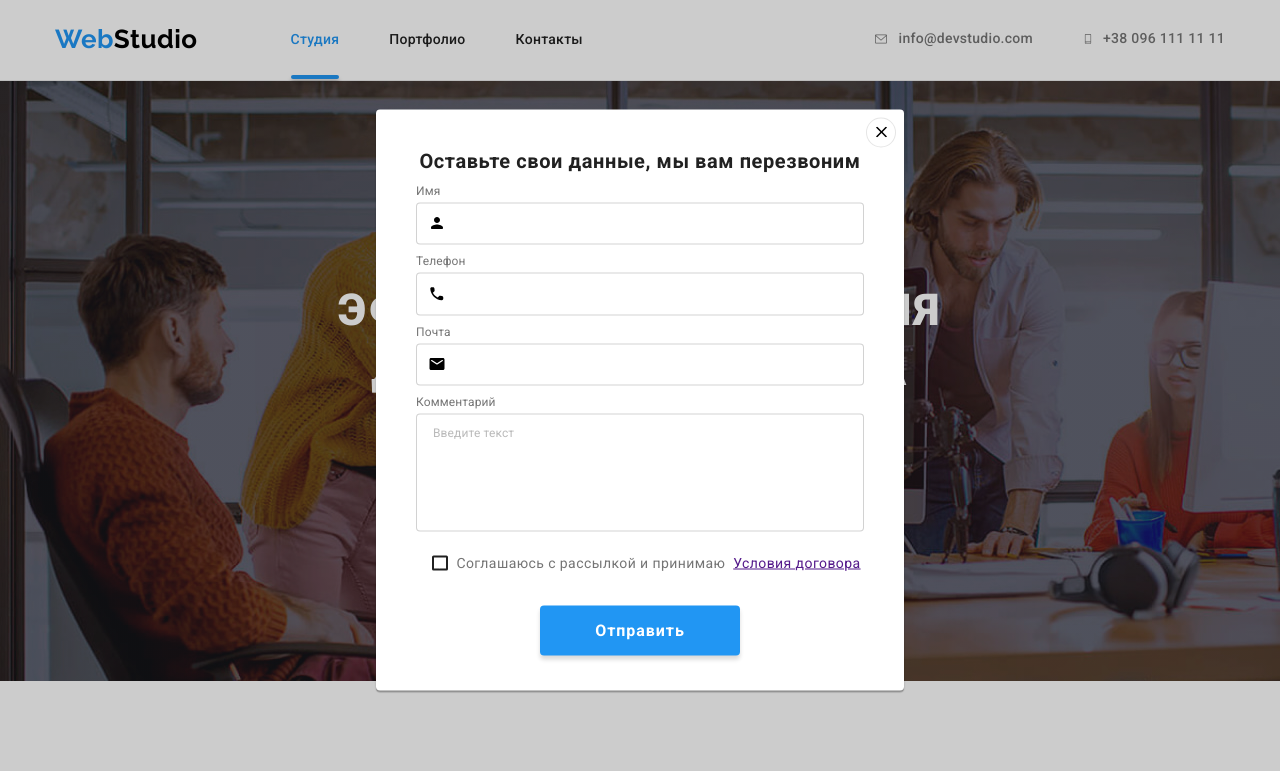
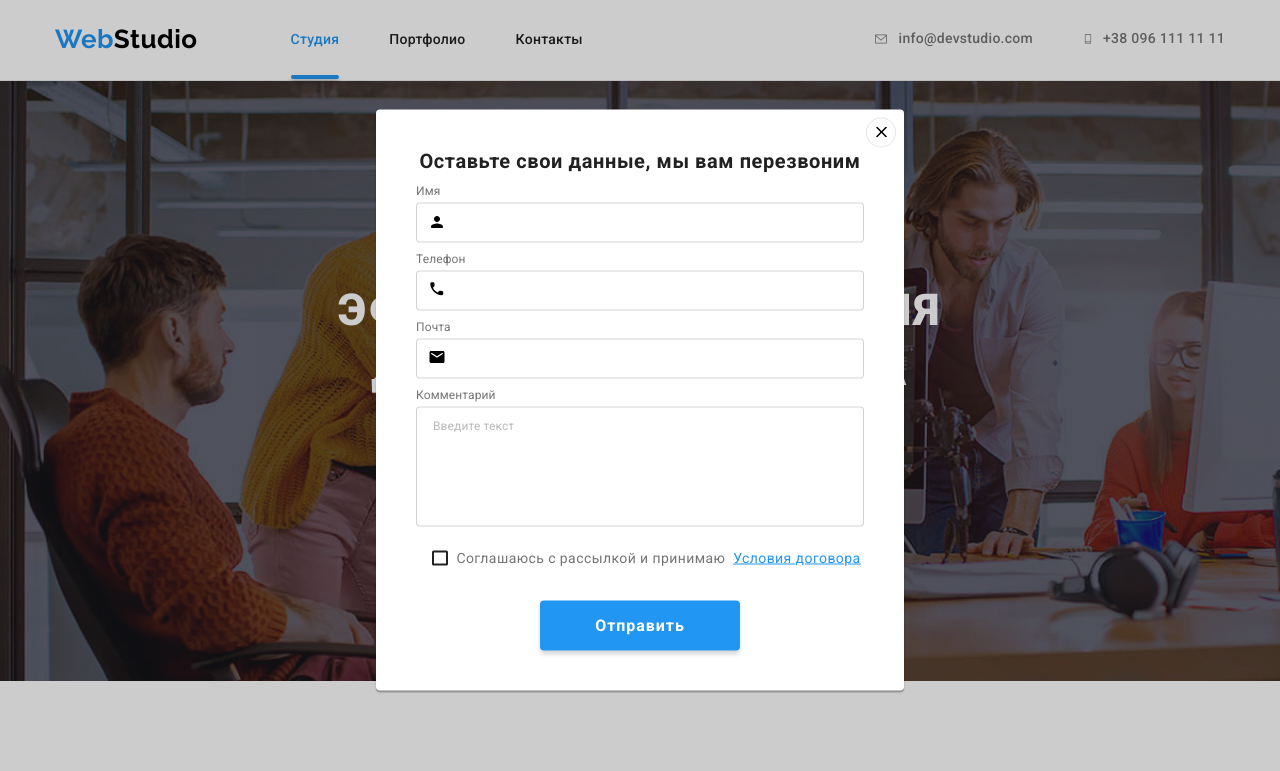
Before and after one commit to YulyaMakovoz/goit-markup-hw-06, a plain HTML site: page index.html in a window 1280 px wide. Both pictures are taken after a click on the button "Заказать услугу". Shown: the top 771 px of the page. Drawn offline with nearby package versions, Linux system fonts and the light colour scheme.

Commit message:
Добавляет цвет ссылке, меняет размер инпут в модальном окне

```diff
--- a/css/styles.css
+++ b/css/styles.css
@@ -740,6 +740,7 @@ background-color: transparent;
 }
 .subscribe-box{
  padding-top: 12px;
+ margin-left: auto;
 
 }
 .subscribe-form-box{
@@ -974,6 +975,7 @@ margin-bottom: 0;
     box-sizing: border-box;
     border-radius: 4px;
     transition: border-color var(--animation);
+    height: 40px;
 
   }
 .form-input:focus,
@@ -1007,7 +1009,7 @@ margin-bottom: 0;
 }
 
   .form-field textarea{
-
+    height: 120px;
     padding: 12px 16px;
     border: 1px solid rgba(33, 33, 33, 0.2);
     box-sizing: border-box;
@@ -1041,6 +1043,10 @@ margin-bottom: 0;
   margin-top: 20px;
   margin-bottom: 30px;
 
+  }
+
+  .politic a{
+color: var(--brand-blue-color);
   }
   .btn-form{
     display: block;
```
